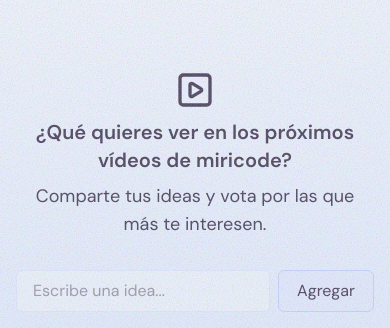
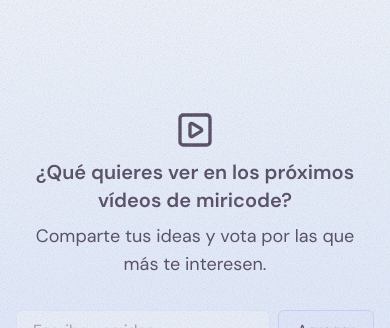
Before and after one commit to miriamsobrino/vote-ideas-app, a React (Vite) app: page / in a window 390 px wide. Shown: the part 174-502 px from the top of the page. Built offline with nearby package versions, Linux system fonts and the light colour scheme; no server answers; the database is empty.

Commit message:
fix: responsive hero for mobile

```diff
--- a/src/App.tsx
+++ b/src/App.tsx
@@ -84,7 +84,7 @@
           </>
         )}
 
-        <div className="flex flex-col gap-2 items-center text-center">
+        <div className="flex flex-col gap-2 items-center text-center mt-20 lg:mt-0">
           <SquarePlay size={40} />
           <h1 className="text-xl lg:text-3xl font-semibold flex items-center justify-center text-center">
             ¿Qué quieres ver en los próximos vídeos de miricode?
```
